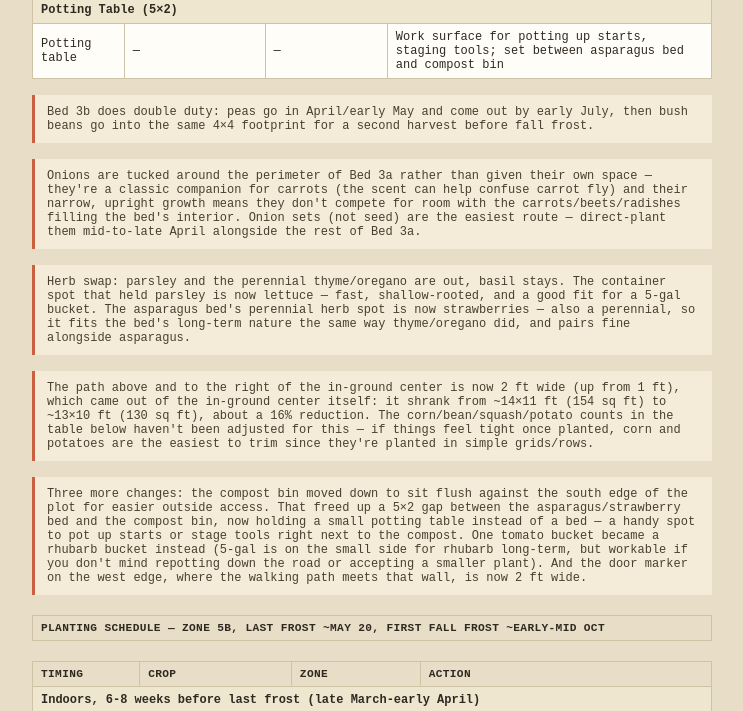
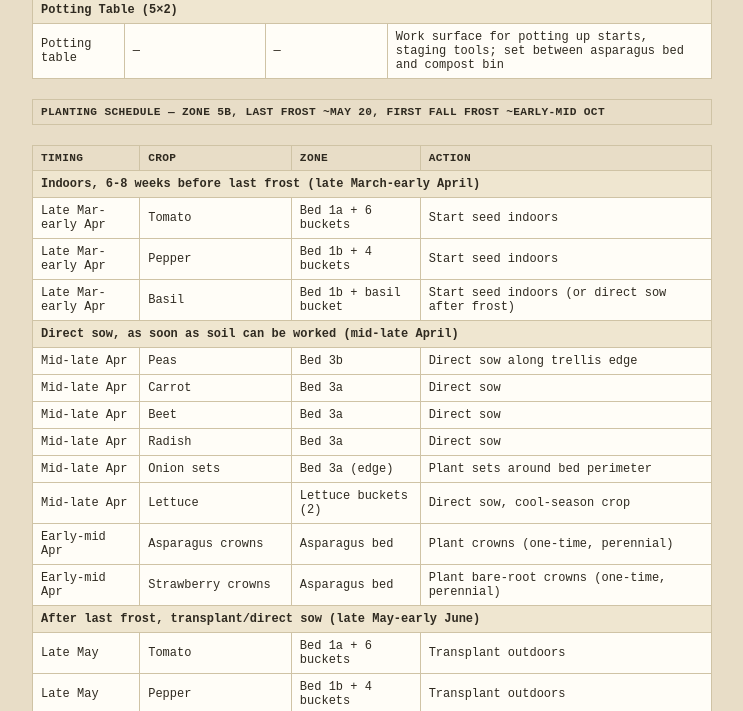
Before and after one commit to caseymwalsh/garden, a plain HTML site: page index.html in a window 1280 px wide. Shown: the part 2030-2741 px from the top of the page, without its empty margins (268-1011 px from the left). Drawn offline with Linux system fonts and the light colour scheme.

Commit message:
Update index.html

```diff
--- a/index.html
+++ b/index.html
@@ -337,26 +337,6 @@
   <tr><td>Potting table</td><td>—</td><td>—</td><td>Work surface for potting up starts, staging tools; set between asparagus bed and compost bin</td></tr>
 </table>
 
-<div class="note">
-Bed 3b does double duty: peas go in April/early May and come out by early July, then bush beans go into the same 4×4 footprint for a second harvest before fall frost.
-</div>
-
-<div class="note">
-Onions are tucked around the perimeter of Bed 3a rather than given their own space — they're a classic companion for carrots (the scent can help confuse carrot fly) and their narrow, upright growth means they don't compete for room with the carrots/beets/radishes filling the bed's interior. Onion sets (not seed) are the easiest route — direct-plant them mid-to-late April alongside the rest of Bed 3a.
-</div>
-
-<div class="note">
-Herb swap: parsley and the perennial thyme/oregano are out, basil stays. The container spot that held parsley is now lettuce — fast, shallow-rooted, and a good fit for a 5-gal bucket. The asparagus bed's perennial herb spot is now strawberries — also a perennial, so it fits the bed's long-term nature the same way thyme/oregano did, and pairs fine alongside asparagus.
-</div>
-
-<div class="note">
-The path above and to the right of the in-ground center is now 2 ft wide (up from 1 ft), which came out of the in-ground center itself: it shrank from ~14×11 ft (154 sq ft) to ~13×10 ft (130 sq ft), about a 16% reduction. The corn/bean/squash/potato counts in the table below haven't been adjusted for this — if things feel tight once planted, corn and potatoes are the easiest to trim since they're planted in simple grids/rows.
-</div>
-
-<div class="note">
-Three more changes: the compost bin moved down to sit flush against the south edge of the plot for easier outside access. That freed up a 5×2 gap between the asparagus/strawberry bed and the compost bin, now holding a small potting table instead of a bed — a handy spot to pot up starts or stage tools right next to the compost. One tomato bucket became a rhubarb bucket instead (5-gal is on the small side for rhubarb long-term, but workable if you don't mind repotting down the road or accepting a smaller plant). And the door marker on the west edge, where the walking path meets that wall, is now 2 ft wide.
-</div>
-
 <table>
   <tr><th colspan="4">Planting Schedule — Zone 5b, last frost ~May 20, first fall frost ~early-mid Oct</th></tr>
 </table>
@@ -402,15 +382,6 @@ Three more changes: the compost bin moved down to sit flush against the south ed
   <tr class="section"><td colspan="4">Fall (unique timing)</td></tr>
   <tr><td>Mid-late Oct</td><td>Garlic</td><td>Asparagus bed edge</td><td>Plant cloves for harvest next July</td></tr>
 </table>
-
-<div class="note">
-Fitting 18 buckets in that 5×8 ft zone (40 sq ft) is snug — that's about 2.2 sq ft per bucket, tighter than the usual 3-4 sq ft you'd want for airflow and access. Consider a staggered/offset arrangement rather than a strict grid, or spread a few of the basil/pepper buckets along the walking path edge if it feels too crowded.
-</div>
-
-<div class="note">
-Watch for a possible late-May cold snap after transplanting tomatoes, peppers, and squash — keep row cover on hand for the tender stuff.
-</div>
-
 
 <div class="scale">Scale: 1 cell = 1 ft · Total footprint 20 ft × 20 ft</div>
 
```
